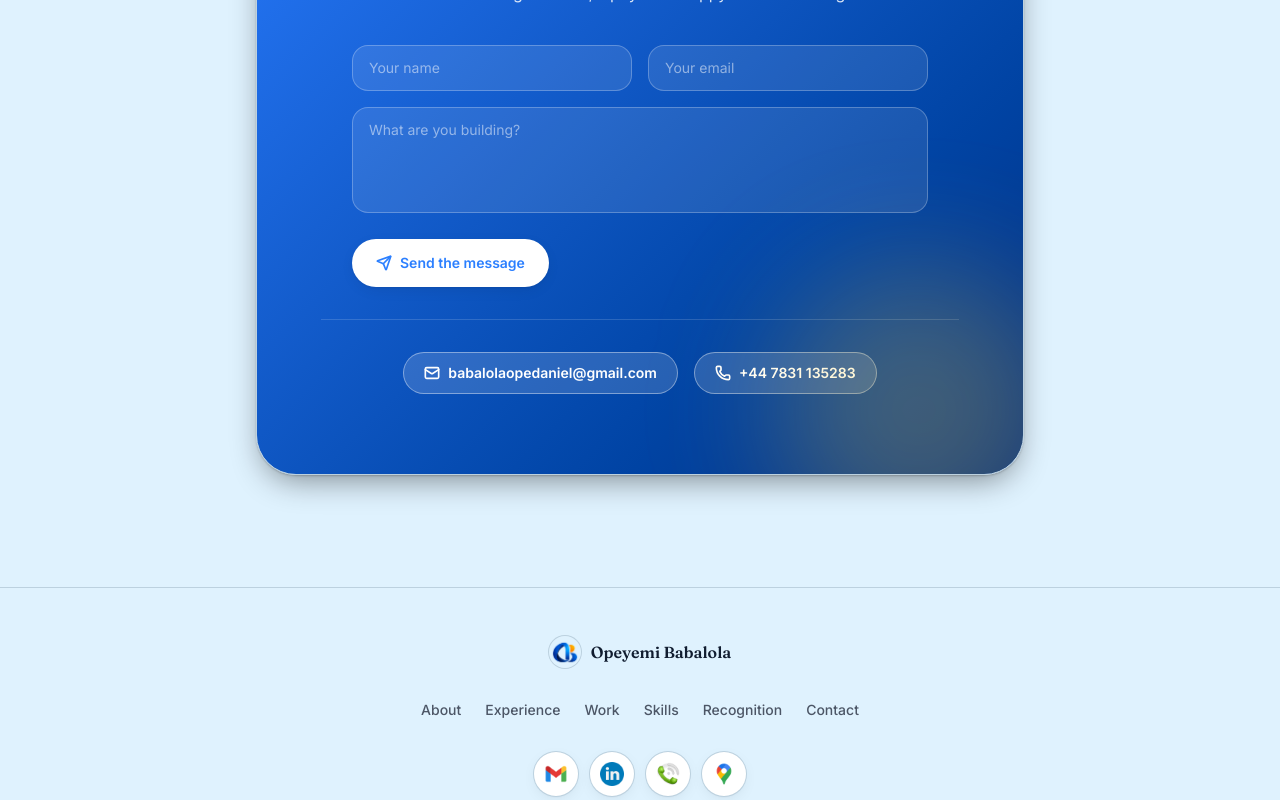
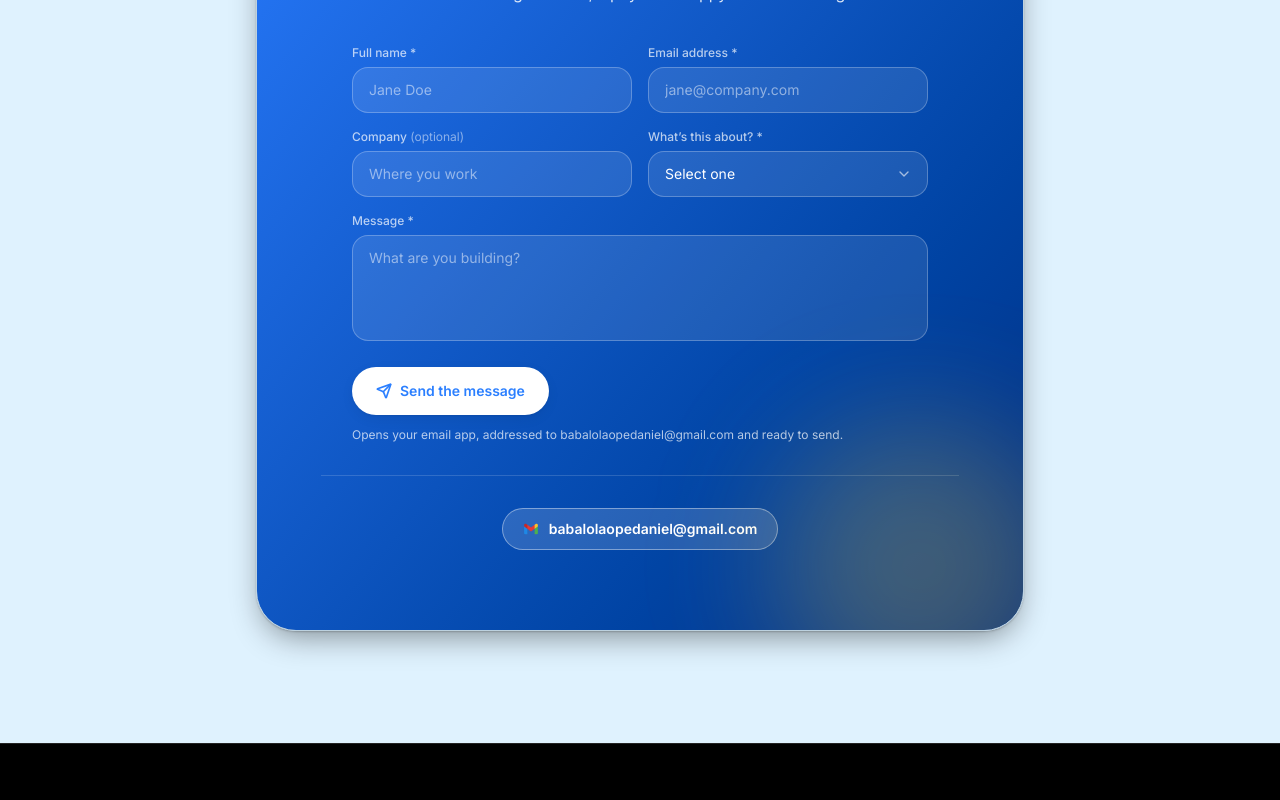
Before and after one commit to Judacris32/opeyemi-babalola-portfolio, a Next.js app: page /contact in a window 1280 px wide. Shown: the part 840-1640 px from the top of the page. Built offline with nearby package versions, Linux system fonts and the light colour scheme.

Commit message:
Redesign footer: black background, centered layout, hover effects

```diff
--- a/src/app/globals.css
+++ b/src/app/globals.css
@@ -63,12 +63,14 @@
   --nav-pill-bg: oklch(99% 0.006 236.824 / 0.72);
   --nav-pill-border: oklch(85% 0.03 236.824 / 0.8);
 
-  /* Fixed footer palette -- identical in light and dark mode, per design
-     direction, rather than tracking the theme tokens above. */
-  --footer-bg: var(--bg);
-  --footer-ink: var(--ink);
-  --footer-muted: var(--muted);
-  --footer-border: var(--border);
+  /* Fixed footer palette -- solid black, identical in light and dark
+     mode, per design direction, rather than tracking the theme tokens
+     above. Defined once here and left out of the .dark block below so it
+     never changes with the toggle. */
+  --footer-bg: oklch(0% 0 0);
+  --footer-ink: oklch(100% 0 0);
+  --footer-muted: oklch(100% 0 0 / 0.62);
+  --footer-border: oklch(100% 0 0 / 0.14);
 
   color-scheme: light;
 }
--- a/src/components/footer.tsx
+++ b/src/components/footer.tsx
@@ -3,9 +3,9 @@ import Link from "next/link";
 import { Container } from "@/components/ui/container";
 import { navLinks, profile } from "@/data/content";
 
-// Real product icons (Gmail, LinkedIn, Phone, Google Maps) rather than
-// generic outline glyphs -- supplied as brand artwork, so they're rendered
-// as-is via next/image instead of recolored icon components.
+// Real product icons (Gmail, LinkedIn, Phone) stand in for the written-out
+// email/phone -- they already say what they link to, so the text version
+// next to them would just repeat it.
 const socialLinks = [
   {
     label: `Email ${profile.name}`,
@@ -26,29 +26,25 @@ const socialLinks = [
     href: `tel:${profile.phone.replace(/\s+/g, "")}`,
     icon: "/images/icons/phone.png",
   },
-  {
-    label: `${profile.location} on Google Maps`,
-    href: `https://www.google.com/maps/search/?api=1&query=${encodeURIComponent(profile.location)}`,
-    icon: "/images/icons/maps.png",
-  },
 ];
 
 export function Footer() {
   return (
-    // Fixed gold background + fixed dark text -- deliberately the same in
-    // both light and dark mode, so the footer doesn't shift with the rest
-    // of the page's theme tokens. --footer-bg/-ink/-muted/-border are
-    // defined once in globals.css and aren't overridden in .dark, so they
-    // resolve to the same value regardless of theme.
-    <footer className="border-t border-footer-border bg-footer-bg py-12">
-      <Container className="flex flex-col items-center gap-8 text-center">
-        <Link href="/" className="flex items-center gap-2.5">
-          <span className="relative h-8 w-8 overflow-hidden rounded-full ring-1 ring-footer-border">
+    // --footer-bg/-ink/-muted/-border are a fixed solid-black palette
+    // (globals.css) -- identical in light and dark mode, so the footer
+    // never shifts with the rest of the page's theme.
+    <footer className="border-t border-footer-border bg-footer-bg">
+      <Container className="flex flex-col items-center gap-8 py-16 text-center sm:py-20">
+        <Link
+          href="/"
+          className="flex items-center gap-2.5 transition-opacity hover:opacity-80"
+        >
+          <span className="relative h-9 w-9 overflow-hidden rounded-full ring-1 ring-footer-border">
             <Image
               src="/images/logo-icon.png"
               alt="Opeyemi Babalola logo"
               fill
-              sizes="32px"
+              sizes="36px"
               className="object-contain"
             />
           </span>
@@ -62,14 +58,14 @@ export function Footer() {
             <Link
               key={link.href}
               href={link.href}
-              className="text-sm font-medium text-footer-muted transition-colors hover:text-black"
+              className="text-sm font-medium text-footer-muted transition-colors hover:text-gold"
             >
               {link.label}
             </Link>
           ))}
         </nav>
 
-        <div className="flex flex-wrap items-center justify-center gap-3">
+        <div className="flex items-center gap-4">
           {socialLinks.map((link) => (
             <a
               key={link.label}
@@ -77,10 +73,10 @@ export function Footer() {
               target={link.href.startsWith("http") ? "_blank" : undefined}
               rel={link.href.startsWith("http") ? "noreferrer" : undefined}
               aria-label={link.label}
-              className="flex h-11 w-11 items-center justify-center rounded-full bg-white shadow-pill ring-1 ring-footer-border transition-transform duration-300 hover:-translate-y-1 hover:shadow-soft"
+              className="flex h-11 w-11 items-center justify-center rounded-full bg-white shadow-pill ring-1 ring-footer-border transition-all duration-300 hover:-translate-y-1 hover:shadow-soft hover:ring-gold"
             >
-              <span className="relative h-6 w-6">
-                <Image src={link.icon} alt="" fill sizes="24px" className="object-contain" />
+              <span className="relative h-5 w-5">
+                <Image src={link.icon} alt="" fill sizes="20px" className="object-contain" />
               </span>
             </a>
           ))}
--- a/src/components/home/about-teaser.tsx
+++ b/src/components/home/about-teaser.tsx
@@ -52,7 +52,7 @@ export function AboutTeaser() {
           >
             <span className="mb-5 block h-[3px] w-12 rounded-full bg-blue-700" />
             <h3 className="text-balance font-display text-2xl font-bold tracking-tight text-blue-950 sm:text-3xl">
-              An engineer who stays until it works in production
+              Architecting Reliable Systems and Scalable AI Solutions
             </h3>
             <p className="mt-4 leading-relaxed text-neutral-900 sm:text-lg text-justify">
               For six years I&rsquo;ve worked in two worlds that rarely sit with
--- a/src/components/home/recognition-teaser.tsx
+++ b/src/components/home/recognition-teaser.tsx
@@ -14,8 +14,8 @@ export function RecognitionTeaser() {
     <Section tone="tint">
       <Container>
         <SectionHeader
-          eyebrow="In the press"
-          title="Press and industry recognition for my work"
+          eyebrow="Features"
+          title="Press and Industry Recognition For My Work"
           subtitle="Independent recognition for my work in fintech and software engineering, from NiTA 2023 to Titans of Tech Africa 2025."
           className="mb-12 sm:mb-14"
         />
--- a/src/components/sections/contact.tsx
+++ b/src/components/sections/contact.tsx
@@ -1,15 +1,26 @@
 "use client";
 
 import * as React from "react";
+import Image from "next/image";
 import { motion } from "framer-motion";
-import { Mail, Phone, Send } from "lucide-react";
+import { ChevronDown, Send } from "lucide-react";
 import { Container } from "@/components/ui/container";
 import { Section } from "@/components/ui/section";
 import { profile } from "@/data/content";
 
+const reasons = [
+  "Project collaboration",
+  "Job opportunity",
+  "Speaking or consulting",
+  "General inquiry",
+  "Other",
+];
+
 export function Contact() {
   const [name, setName] = React.useState("");
   const [email, setEmail] = React.useState("");
+  const [company, setCompany] = React.useState("");
+  const [reason, setReason] = React.useState("");
   const [message, setMessage] = React.useState("");
   const [sent, setSent] = React.useState(false);
 
@@ -20,8 +31,12 @@ export function Contact() {
     // message to the visitor's own email client, pre-filled and ready to
     // send -- nothing is silently lost, and no third-party form service
     // or API key is required to make this work.
-    const subject = `Portfolio inquiry from ${name}`;
-    const body = `${message}\n\n— ${name} (${email})`;
+    const subject = `${reason || "Portfolio inquiry"} — from ${name}`;
+    const body = [
+      message,
+      "",
+      `— ${name}${company ? `, ${company}` : ""} (${email})`,
+    ].join("\n");
     window.location.href = `mailto:${profile.email}?subject=${encodeURIComponent(subject)}&body=${encodeURIComponent(body)}`;
 
     setSent(true);
@@ -56,8 +71,8 @@ export function Contact() {
           <form onSubmit={handleSubmit} className="relative mx-auto mt-10 max-w-xl text-left">
             <div className="grid grid-cols-1 gap-4 sm:grid-cols-2">
               <div>
-                <label htmlFor="contact-name" className="sr-only">
-                  Your name
+                <label htmlFor="contact-name" className="mb-1.5 block text-xs font-medium text-white/70">
+                  Full name *
                 </label>
                 <input
                   id="contact-name"
@@ -65,13 +80,13 @@ export function Contact() {
                   required
                   value={name}
                   onChange={(e) => setName(e.target.value)}
-                  placeholder="Your name"
+                  placeholder="Jane Doe"
                   className="w-full rounded-2xl border border-white/25 bg-white/10 px-4 py-3 text-sm text-white placeholder-white/50 outline-none transition-colors focus:border-gold focus:bg-white/15"
                 />
               </div>
               <div>
-                <label htmlFor="contact-email" className="sr-only">
-                  Your email
+                <label htmlFor="contact-email" className="mb-1.5 block text-xs font-medium text-white/70">
+                  Email address *
                 </label>
                 <input
                   id="contact-email"
@@ -79,15 +94,59 @@ export function Contact() {
                   required
                   value={email}
                   onChange={(e) => setEmail(e.target.value)}
-                  placeholder="Your email"
+                  placeholder="jane@company.com"
                   className="w-full rounded-2xl border border-white/25 bg-white/10 px-4 py-3 text-sm text-white placeholder-white/50 outline-none transition-colors focus:border-gold focus:bg-white/15"
                 />
               </div>
             </div>
 
+            <div className="mt-4 grid grid-cols-1 gap-4 sm:grid-cols-2">
+              <div>
+                <label htmlFor="contact-company" className="mb-1.5 block text-xs font-medium text-white/70">
+                  Company{" "}
+                  <span className="font-normal text-white/50">(optional)</span>
+                </label>
+                <input
+                  id="contact-company"
+                  type="text"
+                  value={company}
+                  onChange={(e) => setCompany(e.target.value)}
+                  placeholder="Where you work"
+                  className="w-full rounded-2xl border border-white/25 bg-white/10 px-4 py-3 text-sm text-white placeholder-white/50 outline-none transition-colors focus:border-gold focus:bg-white/15"
+                />
+              </div>
+              <div>
+                <label htmlFor="contact-reason" className="mb-1.5 block text-xs font-medium text-white/70">
+                  What&rsquo;s this about? *
+                </label>
+                <div className="relative">
+                  <select
+                    id="contact-reason"
+                    required
+                    value={reason}
+                    onChange={(e) => setReason(e.target.value)}
+                    className="w-full appearance-none rounded-2xl border border-white/25 bg-white/10 px-4 py-3 text-sm text-white outline-none transition-colors focus:border-gold focus:bg-white/15 [&>option]:bg-[oklch(34%_0.15_259.815)] [&>option]:text-white"
+                  >
+                    <option value="" disabled>
+                      Select one
+                    </option>
+                    {reasons.map((r) => (
+                      <option key={r} value={r}>
+                        {r}
+                      </option>
+                    ))}
+                  </select>
+                  <ChevronDown
+                    className="pointer-events-none absolute right-4 top-1/2 h-4 w-4 -translate-y-1/2 text-white/60"
+                    strokeWidth={2}
+                  />
+                </div>
+              </div>
+            </div>
+
             <div className="mt-4">
-              <label htmlFor="contact-message" className="sr-only">
-                What are you building?
+              <label htmlFor="contact-message" className="mb-1.5 block text-xs font-medium text-white/70">
+                Message *
               </label>
               <textarea
                 id="contact-message"
@@ -108,22 +167,22 @@ export function Contact() {
               Send the message
             </button>
 
+            <p className="mt-3 text-xs text-white/70" role="status">
+              {sent
+                ? "Opening your email app with this pre-filled — send it from there."
+                : `Opens your email app, addressed to ${profile.email} and ready to send.`}
+            </p>
           </form>
 
-          <div className="mt-8 flex flex-col items-center justify-center gap-4 border-t border-white/15 pt-8 sm:flex-row">
+          <div className="mt-8 flex items-center justify-center border-t border-white/15 pt-8">
             <a
               href={`mailto:${profile.email}`}
-              className="inline-flex items-center gap-2 rounded-full border border-white/40 bg-white/15 px-5 py-2.5 text-sm font-semibold text-white transition-colors hover:bg-gold hover:text-gold-contrast hover:border-gold"
+              className="inline-flex items-center gap-2.5 rounded-full border border-white/40 bg-white/15 px-5 py-2.5 text-sm font-semibold text-white transition-colors hover:bg-gold hover:text-gold-contrast hover:border-gold"
             >
-              <Mail className="h-4 w-4" strokeWidth={2.5} />
+              <span className="relative h-4 w-4 shrink-0">
+                <Image src="/images/icons/gmail.png" alt="" fill sizes="16px" className="object-contain" />
+              </span>
               {profile.email}
-            </a>
-            <a
-              href={`tel:${profile.phone.replace(/\s+/g, "")}`}
-              className="inline-flex items-center gap-2 rounded-full border border-white/40 bg-white/15 px-5 py-2.5 text-sm font-semibold text-white transition-colors hover:bg-gold hover:text-gold-contrast hover:border-gold"
-            >
-              <Phone className="h-4 w-4" strokeWidth={2.5} />
-              {profile.phone}
             </a>
           </div>
         </motion.div>
```
